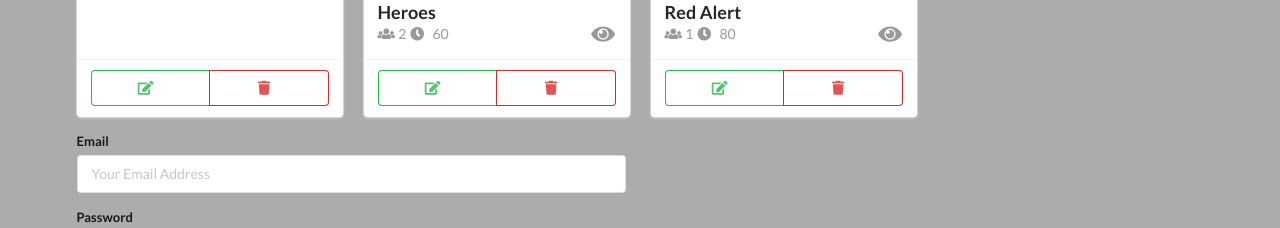
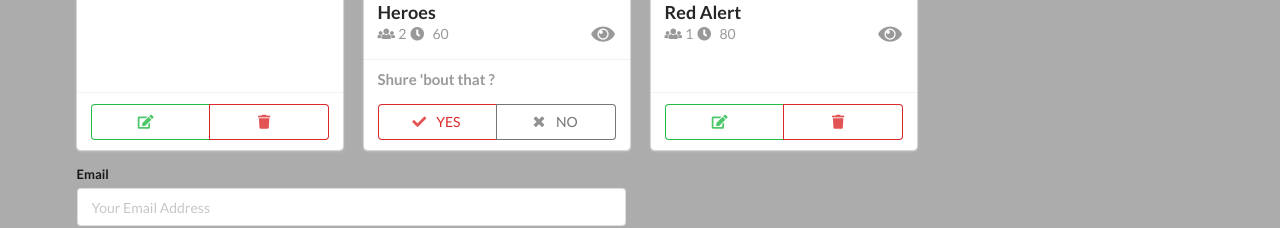
Before and after one commit to l4web/js, a React (Create React App) app: page / in a window 1280 px wide. Both pictures are taken after a click on the link 555 px from the left and 338 px from the top of the page. Shown: the part 250-478 px from the top of the page. Built offline with nearby package versions, Linux system fonts and the light colour scheme.

Commit message:
#05-09 Delete Game

```diff
--- a/src/components/App.js
+++ b/src/components/App.js
@@ -107,6 +107,9 @@ class App extends React.Component {
         games: this.sortGames(this.state.games.map(item => item._id === game._id ? game : item)),
         showGameForm: false
     });
+    deleteGame = game => this.setState({
+        games : this.state.games.filter(item => item._id !== game._id)
+    });
 
     toggleFeatured = gameId => {
         this.setState({
@@ -149,6 +152,7 @@ class App extends React.Component {
                             toggleDesc={this.toggleDesc}
                             toggleFeatured={this.toggleFeatured}
                             editGame={this.selectGameForEditing}
+                            deleteGame={this.deleteGame}
 
                         />
                     </div>
--- a/src/components/GameCard.js
+++ b/src/components/GameCard.js
@@ -4,7 +4,16 @@ import Price from './Price';
 import Featured from './Featured';
 import Message from './messages/Message'
 
-const GameCard = ({game, toggleFeatured, toggleDesc, editGame}) => (
+class GameCard extends React.Component {
+    state = {
+        showConfirmation : false
+    }
+    showConfirmation = () => this.setState({showConfirmation: true});
+    hideConfirmation = () => this.setState({showConfirmation:false});
+
+    render() {
+        const {game, toggleFeatured, toggleDesc, editGame, deleteGame} = this.props;
+        return(
     <div className="ui card">
 
         {game.isDesc ? (
@@ -42,17 +51,35 @@ const GameCard = ({game, toggleFeatured, toggleDesc, editGame}) => (
             </div>
         </div>
         <div className="extra content">
+            {
+                this.state.showConfirmation ? (
+                    <div>
+                    <h4>Shure 'bout that ? </h4>
+                    <div className="ui two buttons">
+                        <a className="ui red basic button" onClick={() => deleteGame(game)}>
+                            <i className="ui icon checkmark"/> YES
+                        </a>
+                        <a className="ui grey basic button" onClick={this.hideConfirmation}>
+                            <i className="ui icon close"/> NO
+                        </a>
+                    </div>
+                    </div>
+                ) : (
                     <div className="ui two buttons">
                         <a className="ui green basic button" onClick={() => editGame(game)}>
                             <i className="ui icon edit"></i>
                         </a>
-                <a className="ui red basic button">
+                        <a className="ui red basic button" onClick={this.showConfirmation}>
                             <i className="ui icon trash"></i>
                         </a>
                     </div>
+                )
+            }
+
         </div>
     </div>
-);
+        )}
+};
 
 GameCard.propTypes = {
     game: PropTypes.shape({
@@ -68,7 +95,8 @@ GameCard.propTypes = {
     }).isRequired,
     toggleFeatured: PropTypes.func.isRequired,
     toggleDesc: PropTypes.func.isRequired,
-    editGame: PropTypes.func.isRequired
+    editGame: PropTypes.func.isRequired,
+    deleteGame : PropTypes.func.isRequired
 };
 
 export default GameCard;
--- a/src/components/GamesList.js
+++ b/src/components/GamesList.js
@@ -3,7 +3,7 @@ import GameCard from './GameCard';
 import PropTypes from 'prop-types';
 import Message from './messages/Message'
 
-const GamesList = ({games, toggleFeatured, toggleDesc, editGame }) => (
+const GamesList = ({games, toggleFeatured, toggleDesc, editGame , deleteGame }) => (
     <div className="ui four cards">
         {
             games.length === 0 ? (
@@ -13,7 +13,13 @@ const GamesList = ({games, toggleFeatured, toggleDesc, editGame }) => (
                     type="info"
                 />
             ) : (
-                games.map(game => <GameCard editGame={editGame} toggleDesc={toggleDesc} toggleFeatured={toggleFeatured} key={game._id} game={game}/>)
+                games.map(game => <GameCard
+                    editGame={editGame}
+                    deleteGame={deleteGame}
+                    toggleDesc={toggleDesc}
+                    toggleFeatured={toggleFeatured}
+                    key={game._id}
+                    game={game}/>)
             )}
 
     </div>
@@ -22,7 +28,8 @@ GamesList.propTypes = {
     games: PropTypes.arrayOf(PropTypes.object).isRequired,
     toggleFeatured: PropTypes.func.isRequired,
     toggleDesc: PropTypes.func.isRequired,
-    editGame: PropTypes.func.isRequired
+    editGame: PropTypes.func.isRequired,
+    deleteGame: PropTypes.func.isRequired
 };
 
 GamesList.defaultProps ={
```
Lines whose indentation alone changed are shown as unchanged.
